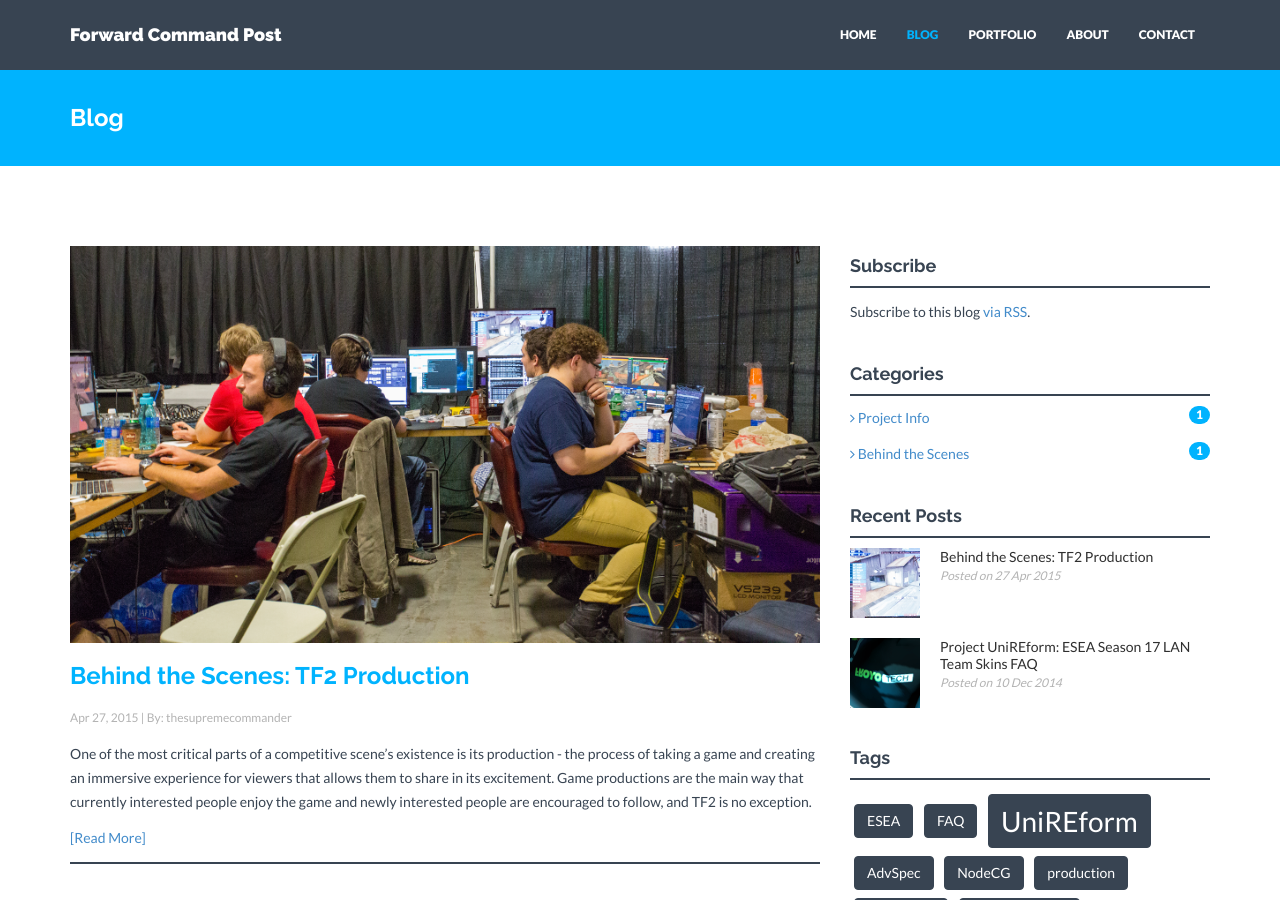
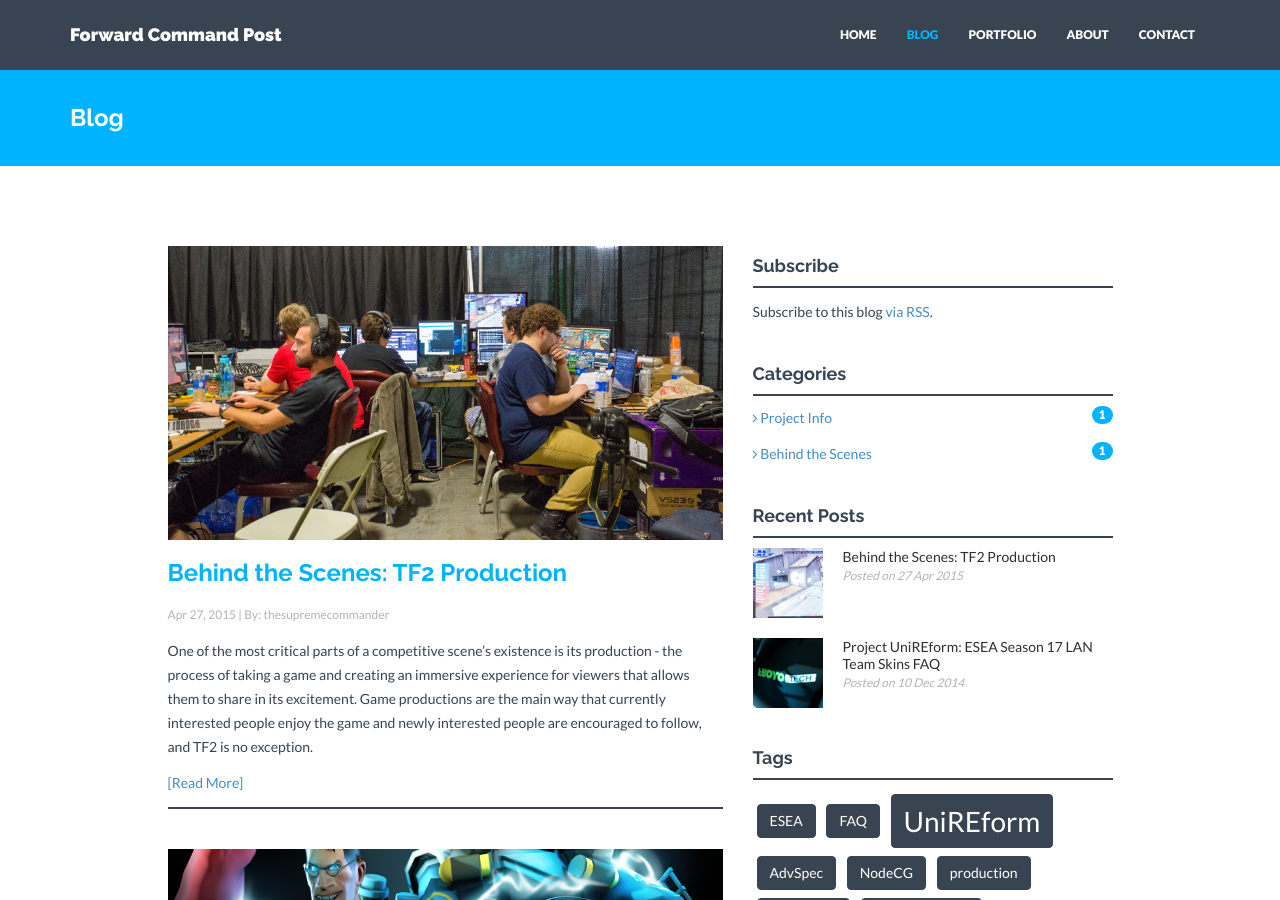
Before and after one commit to fwdcp/fwdcp.github.io, a Jekyll site: the page built from blog/index.html, in a window 1280 px wide and 900 px high. Built offline with Jekyll 4.4.1, drawn with Linux system fonts in a browser that asks for light colours; nearby versions of some CDN libraries; the list of posts is cut into pages by our own code.

Commit message:
Add pagination.

```diff
--- a/_config.yml
+++ b/_config.yml
@@ -11,6 +11,9 @@
 markdown: kramdown
 permalink: /blog/:categories/:title
 excerpt_separator: <!--more--> #use this in posts to define how long the excerpt of the post (that is shown on the Blog page) is
+
+paginate: 5
+paginate_path: "/blog/:num/"
 
 colors:  #in hex code if not noted else
   primary: "#00b3fe" #"#F70031"
--- a/blog.html
+++ b/blog/index.html
@@ -1,16 +1,15 @@
 ---
 layout: blog
 title: Blog
-permalink: /blog/
 ---
 
 <div class="container mtb">
     <div class="row">
 
         <! -- BLOG POSTS LIST -->
-        <div class="col-lg-8">
+        <div class="col-lg-6 col-lg-offset-1">
 
-            {% for post in site.posts %}
+            {% for post in paginator.posts %}
                 <! -- Blog Post -->
                 <a href="{{ post.url | prepend: site.baseurl }}">
                     <img class="img-responsive" src="{{ "/assets/img/blog/" | prepend: site.baseurl }}{{ post.img }}">
@@ -24,7 +23,18 @@
                 <div class="spacing"></div>
             {% endfor %}
 
-        </div><! --/col-lg-8 -->
+            <nav>
+                <ul class="pager">
+                    {% if paginator.previous_page %}
+                        <li><a href="{{ paginator.previous_page_path | prepend: site.baseurl }}">Previous</a></li>
+                    {% endif %}
+                    {% if paginator.next_page %}
+                        <li><a href="{{ paginator.next_page_path | prepend: site.baseurl }}">Next</a></li>
+                    {% endif %}
+                </ul>
+            </nav>
+
+        </div><! --/col-lg-6 -->
 
         {% include sidebar.html %}
 
```
